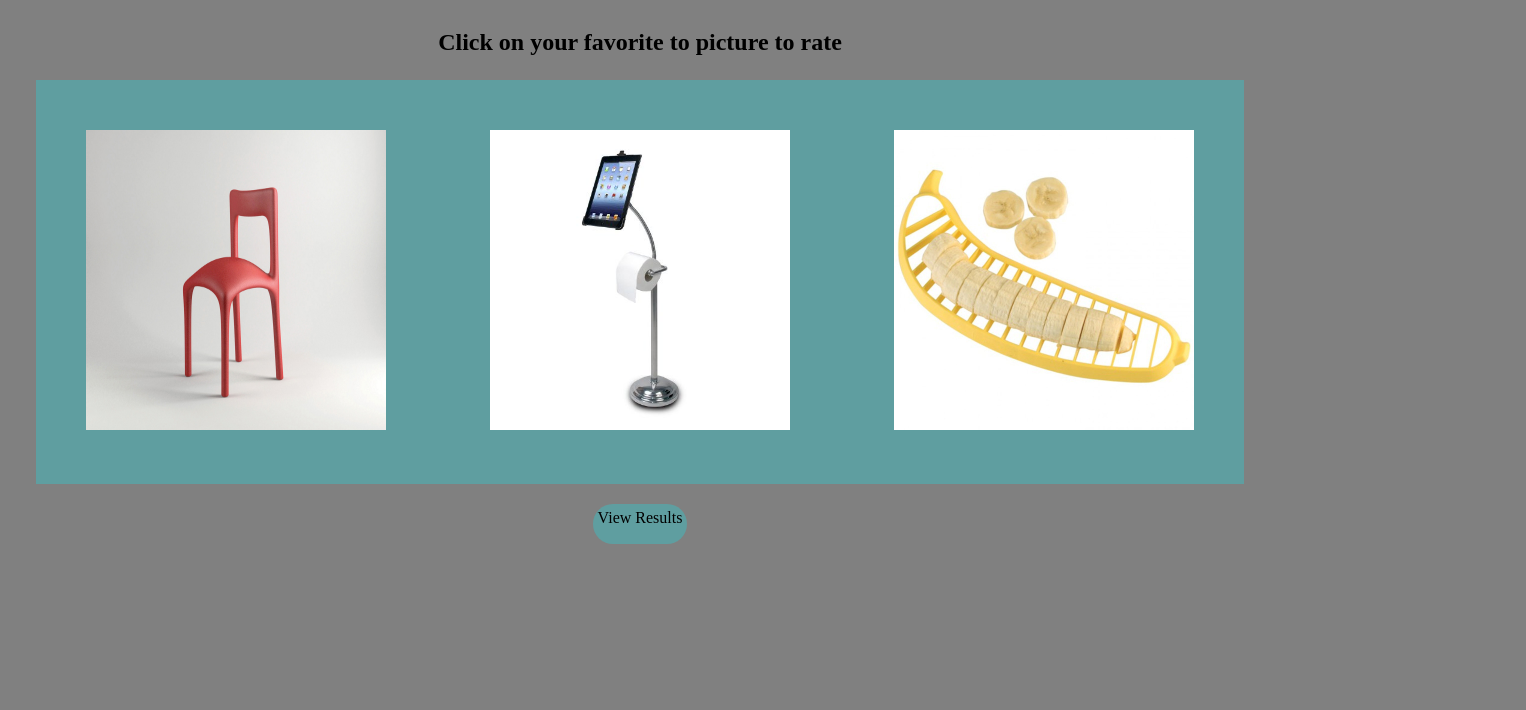
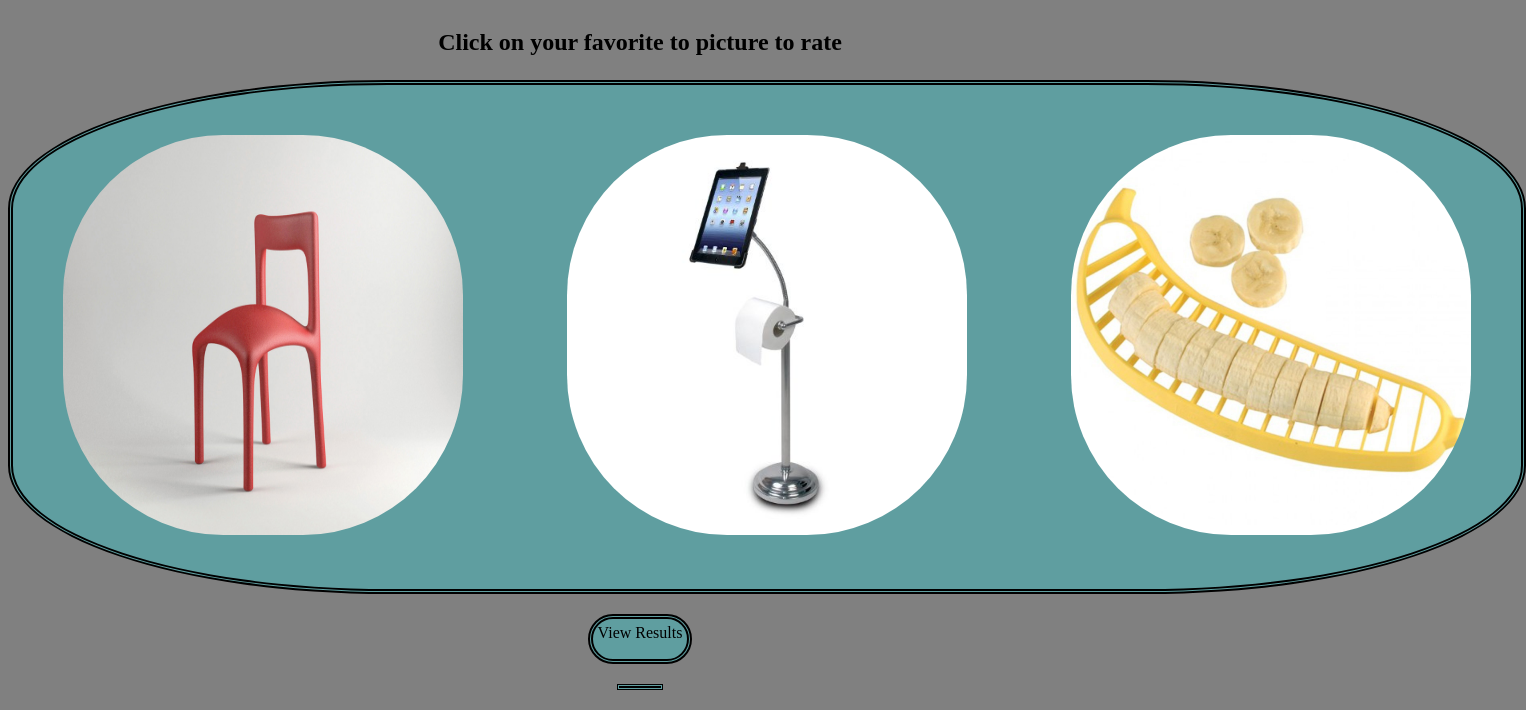
Before and after one commit to jinman36/bus-mall, a plain HTML site: page index.html in a window 1280 px wide. Shown: the part 90-800 px from the top of the page, 1526 px wide, since content can reach past the window. Drawn offline with Linux system fonts and the light colour scheme.

Commit message:
stylized css and deleted extra line breaks and console logs

```diff
--- a/css/style.css
+++ b/css/style.css
@@ -16,12 +16,15 @@ section {
   background-color: cadetblue;
   width: max-content;
   margin: auto;
+  border: thick double black;
+  border-radius: 25%;
 }
 
 section img {
-  width: 300px;
-  height: 300px;
+  width: 400px;
+  height: 400px;
   margin: 50px;
+  border-radius: 40%;
 }
 
 img:hover {
@@ -38,8 +41,17 @@ div {
   margin-bottom: 20px;
   text-align: center;
   border-radius: 50px;
+  border: thick double black;
 }
 
 div:hover {
   cursor: pointer;
 }
+
+ul {
+  border-style: double;
+  background-color: cadetblue;
+  width: max-content;
+  margin: auto;
+
+}
--- a/js/app.js
+++ b/js/app.js
@@ -4,7 +4,7 @@ console.log('Hello World');
 
 //Global Variables
 let totalClicks = 0;
-let clicksAllowed = 5;
+let clicksAllowed = 25;
 let allProducts = [];
 let ProductsToDisplay = [];
 
@@ -103,7 +103,6 @@ function handleClick(event) {
   renderProducts();
   if (totalClicks === clicksAllowed) {
     myContainer.removeEventListener('click', handleClick);
-    // renderResults();
   }
 }
 
```
